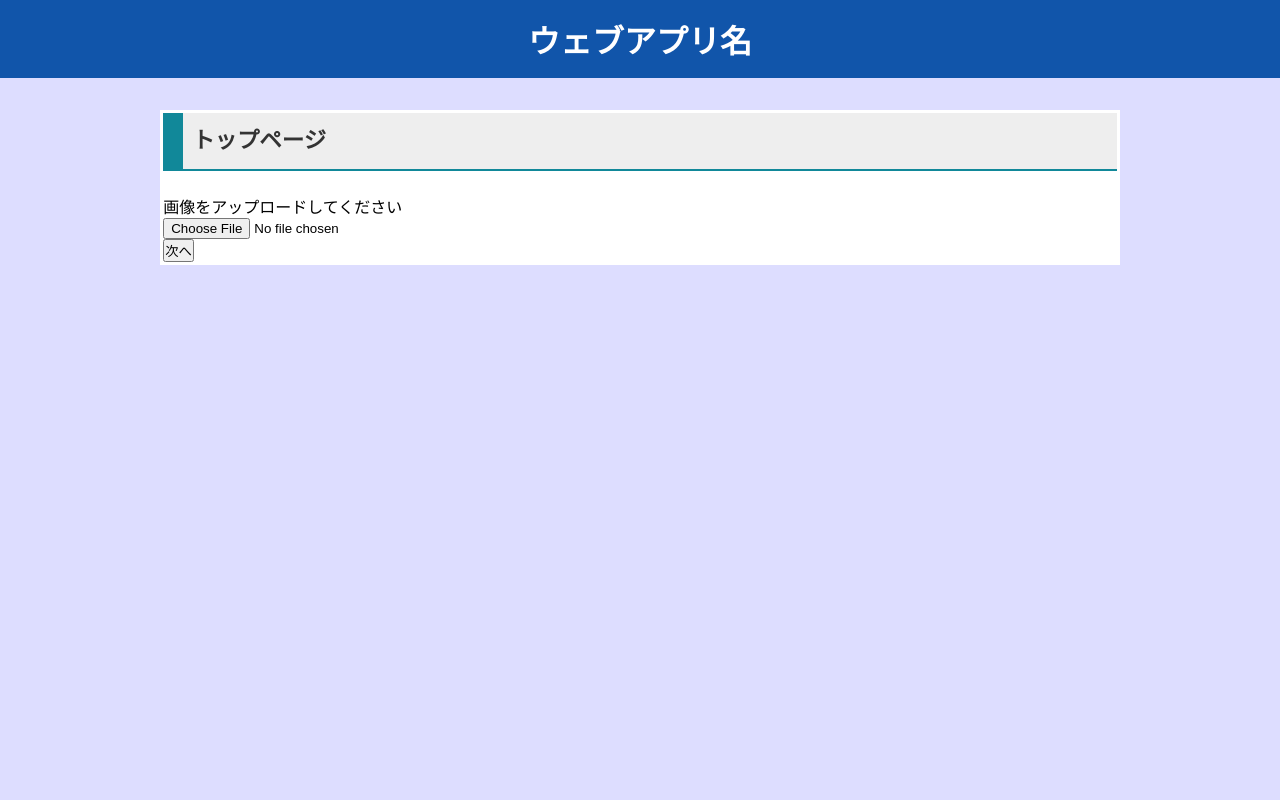
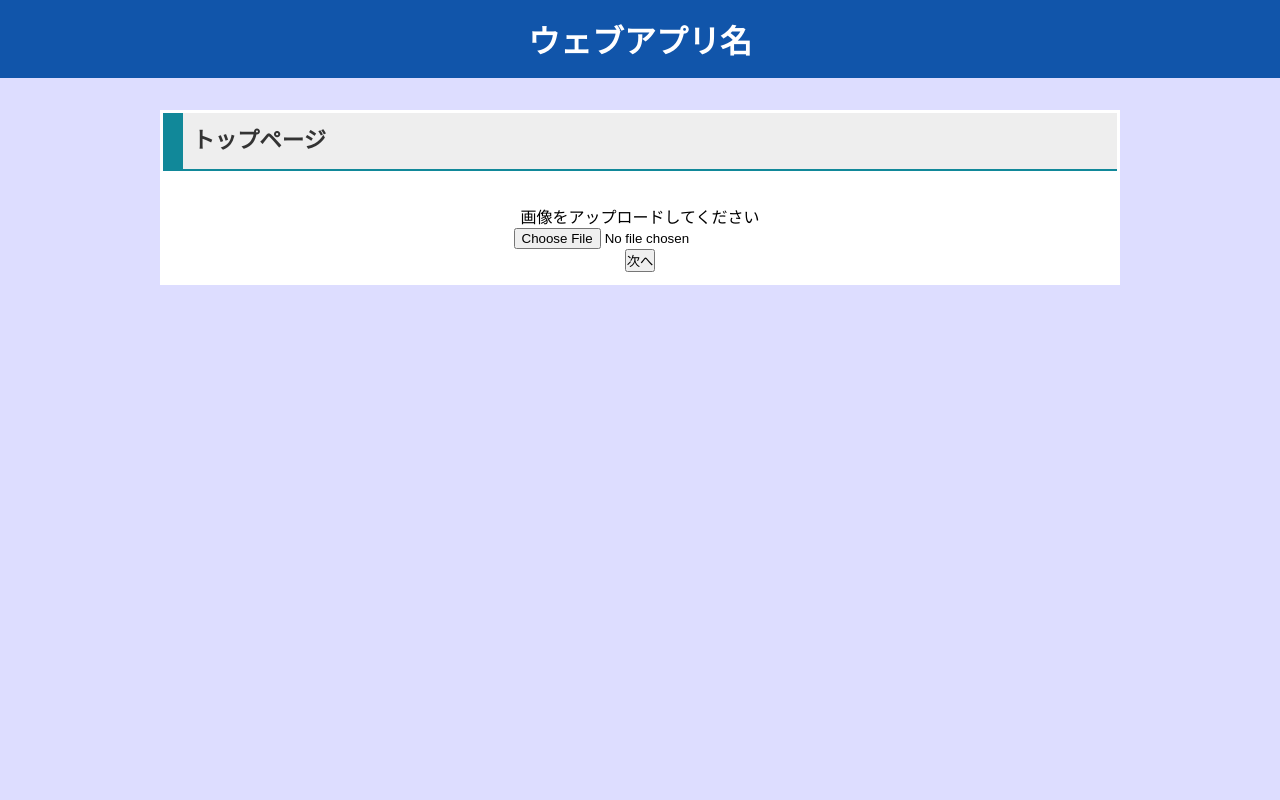
Before and after one commit to junkhp/hackathon-imp, a Django app: page / in a window 1280 px wide. Run offline with Django 3.2, Linux system fonts and the light colour scheme.

Commit message:
Modify index page

```diff
--- a/static/css/common.css
+++ b/static/css/common.css
@@ -46,6 +46,13 @@ main h1 {
   font-weight: bold;
 }
 
+.section-container {
+  max-width: 600px;
+  margin: 0 auto;
+  padding: 10px;
+  text-align: center;
+}
+
 /* Desktop */
 @media (min-width: 768px) {
   #content {
--- a/templates/rm_mask/index.html
+++ b/templates/rm_mask/index.html
@@ -8,12 +8,17 @@
 
 {% block content %}
 <main>
+
   <h1>トップページ</h1>
+
+  <div class="section-container">
     <p>画像をアップロードしてください</p>
     <form method="POST" action="" enctype="multipart/form-data">
       {% csrf_token %}
       <p>{{ form.image }}</p>
       <button type="submit">次へ</button>
     </form>
+  </div>
+
 </main>
 {% endblock %}
```
Lines whose indentation alone changed are shown as unchanged.
